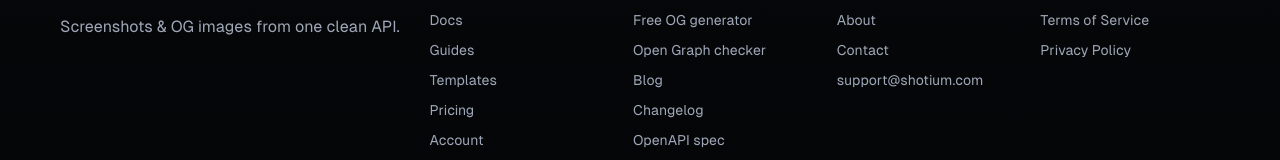
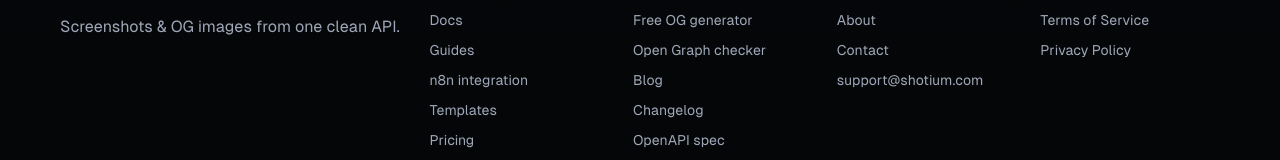
Before and after one commit to shotium/status, a Nuxt app in the folder site/: page / in a window 1280 px wide. Shown: the part 964-1124 px from the top of the page. Built offline with nearby package versions, Linux system fonts and the light colour scheme; no server answers.

Commit message:
feat(site): sync chrome with main site — Guides in header nav, n8n integration in footer

```diff
--- a/site/app/components/SiteFooter.vue
+++ b/site/app/components/SiteFooter.vue
@@ -35,6 +35,10 @@
             href="https://shotium.com/screenshot-api"
             class="lp-foot-link"
           >Guides</a>
+          <a
+            href="https://shotium.com/integrations/n8n"
+            class="lp-foot-link"
+          >n8n integration</a>
           <a
             href="https://shotium.com/og-templates"
             class="lp-foot-link"
--- a/site/app/components/SiteHeader.vue
+++ b/site/app/components/SiteHeader.vue
@@ -4,6 +4,7 @@
 
 const links = [
   { label: 'Docs', href: 'https://shotium.com/docs' },
+  { label: 'Guides', href: 'https://shotium.com/screenshot-api' },
   { label: 'Templates', href: 'https://shotium.com/og-templates' },
   { label: 'Pricing', href: 'https://shotium.com/pricing' },
 ]
```
